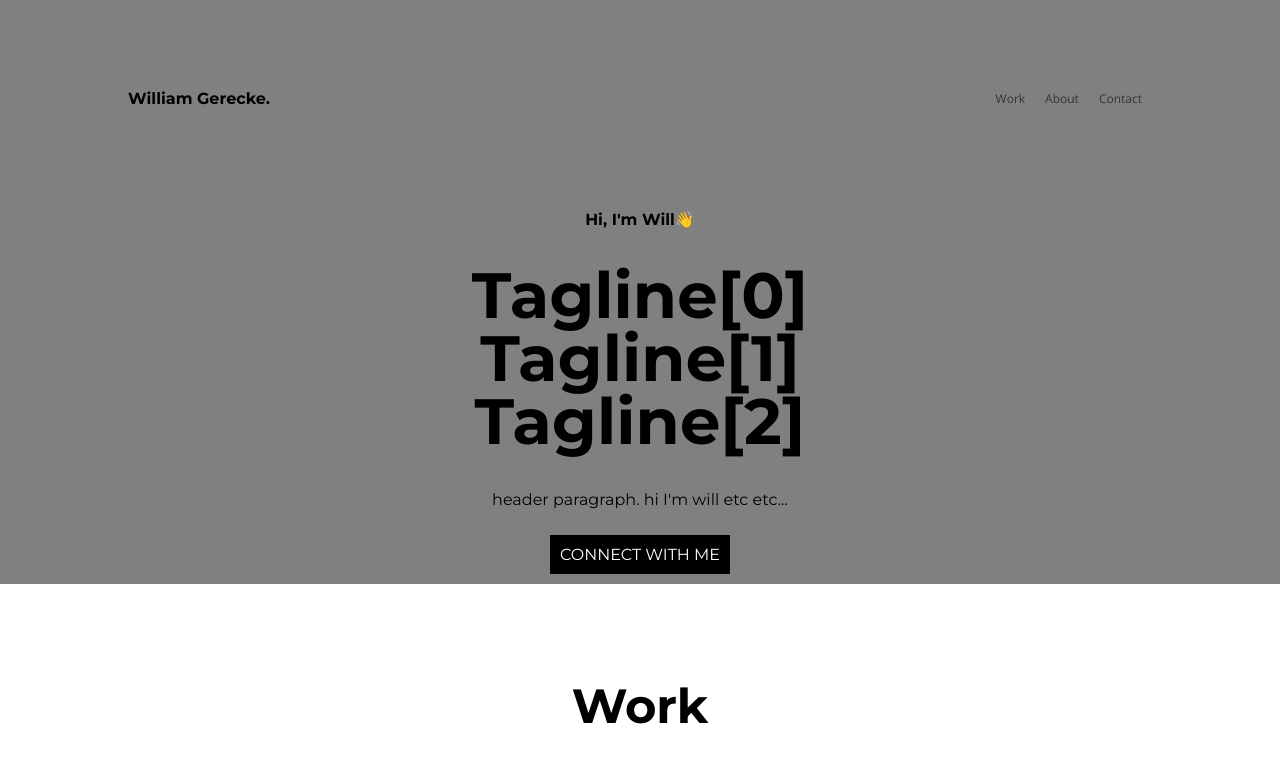
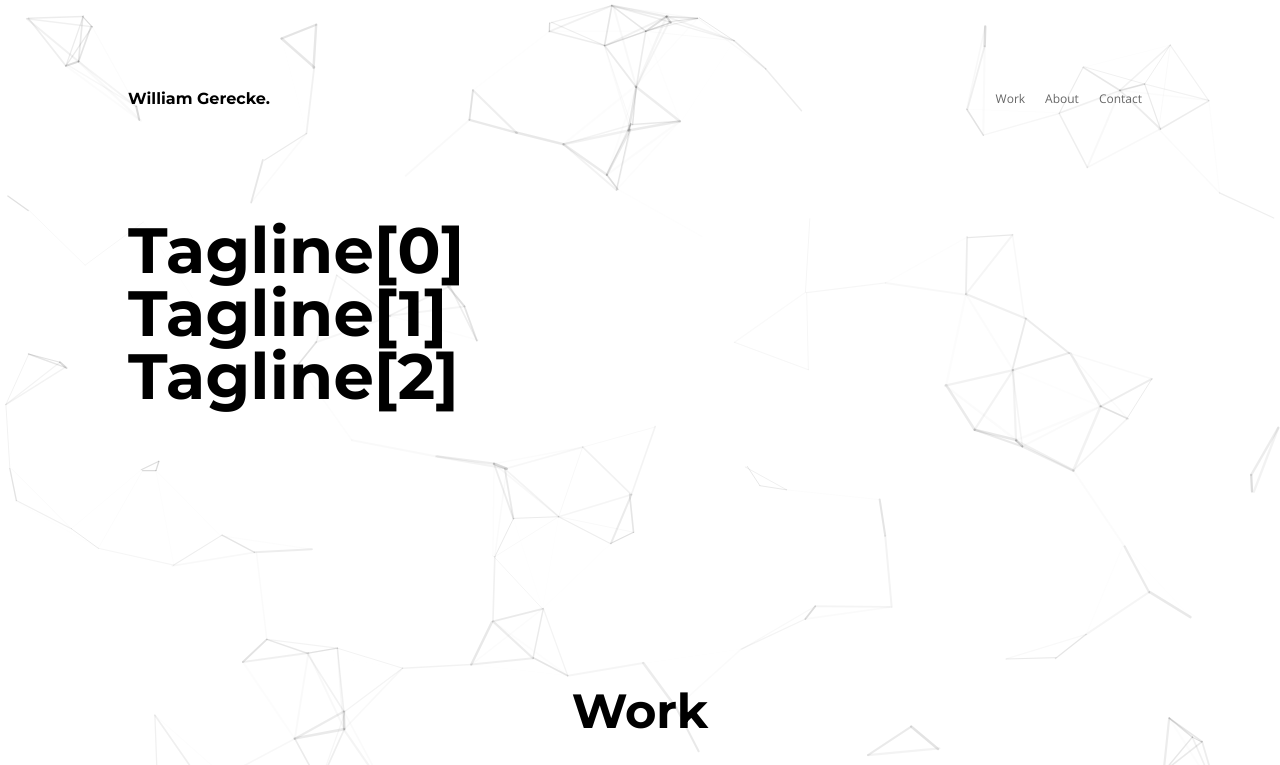
Before and after one commit to wlgfour/portfolio, a Gatsby site: page / in a window 1280 px wide. Shown: the top 765 px of the page. Built offline with nearby package versions, Linux system fonts and the light colour scheme; Gatsby itself is replaced by a stand-in of ours.

Commit message:
added jumbotron and neat animation using p5. changed header around a bit do that it gives the jumbotron some space. changed index.js to include the layout component again because there's no need for that weird workaround

```diff
--- a/package.json
+++ b/package.json
@@ -22,6 +22,7 @@
     "gatsby-plugin-smoothscroll": "^1.2.0",
     "gatsby-source-filesystem": "^4.2.0",
     "gatsby-transformer-sharp": "^4.2.0",
+    "p5": "^1.4.0",
     "react": "^17.0.1",
     "react-dom": "^17.0.1",
     "react-helmet": "^6.1.0",
--- a/src/components/Header.js
+++ b/src/components/Header.js
@@ -7,14 +7,6 @@ const Header = () => {
         <div className='section' id='home'>
             <div className='container'>
                 <div className='header-wrapper'>
-                    <Fade bottom>
-                        <h2>
-                            Hi, I'm Will
-                            <span role="img" aria-label="Emoji">
-                                👋
-                            </span>
-                        </h2>
-                    </Fade>
                     <Fade bottom cascade>
                         <div className='heading-wrapper'>
                             <h1>Tagline[0]</h1>
@@ -22,14 +14,14 @@ const Header = () => {
                             <h1>Tagline[2]</h1>
                         </div>
                     </Fade>
-                    <Fade bottom>
+                    {/* <Fade bottom>
                         <p>header paragraph. hi I'm will etc etc...</p>
-                    </Fade>
-                    <Fade bottom>
+                    </Fade> */}
+                    {/* <Fade bottom>
                         <a href={`mailto:${data.contactEmail}`} className='primary-btn'>
                             CONNECT WITH ME
                         </a>
-                    </Fade>
+                    </Fade> */}
                 </div>
             </div>
         </div>
--- /dev/null
+++ b/src/components/Jumbotron.js
@@ -0,0 +1,101 @@
+import React from "react";
+import p5 from 'p5'
+import {randFloat, randInt} from '../utils/rand'
+
+
+class Particle {
+    /**
+     * simulates a particle moving around
+     * @param {*} width
+     * @param {*} height
+     */
+    constructor(width, height) {
+        this.width = width
+        this.height = height
+
+        this.x = randFloat(0, width)
+        this.y = randFloat(0, height)
+        this.dx = randFloat(-2, 2)
+        this.dy = randFloat(-1, 1)
+        this.r = randInt(2, 8)
+    }
+
+    move() {
+        // move by dx, dy and turn around if moved too far
+        if (this.x < 0 || this.x > this.width)
+            this.dx *= -1
+        if (this.y < 0 || this.y > this.height)
+            this.dy *= -1
+        this.x += this.dx
+        this.y += this.dy
+    }
+}
+
+
+const Jumbotron = () => {
+    const ref = React.useRef();
+
+    React.useEffect(() => {
+        new p5(animate, ref.current)
+    })
+
+    const animate = (p) => {
+        // get width and height of containing div
+        const width = ref.current.clientWidth
+        const height = ref.current.clientHeight
+
+        // initiate all of the particles
+        let particles = [];
+        for (let i=0; i < width / 8; i++) {
+            particles.push(new Particle(width, height))
+        }
+
+        window.addEventListener("resize", () => {
+            // get new width and height of canvas and resize it
+            const nw = ref.current.clientWidth
+            const nh = ref.current.clientHeight
+            p.resizeCanvas(nw, nh)
+
+            // set new environment for particles and teleport if they run away
+            particles.forEach(particle => {
+                particle.width = nw
+                if (particle.x > nw)
+                    particle.x = randFloat(0, nw)
+
+                particle.height = nh
+                if (particle.y > nh)
+                    particle.y = randFloat(0, nh)
+            })
+        });
+
+        // create the canvas and set the framerate
+        p.setup = () => {
+            p.createCanvas(width, height)
+            p.frameRate(30)
+        }
+
+        // draw loop of p5
+        p.draw = () => {
+            p.clear()
+            particles.forEach((particle, i) => {
+                // move the particle and for each unique parit of particles....
+                particle.move()
+                particles.slice(i + 1).forEach(particle2 => {
+                    // draw a line between close particles and style by distance
+                    let d = p.dist(particle.x, particle.y, particle2.x, particle2.y);
+                    if (d < 100) {
+                        p.stroke(`rgba(0, 0, 0, ${(100 - d) / 600})`);
+                        p.strokeWeight(3 * (particle.r + particle2.r) / 16)
+                        p.line(particle.x, particle.y, particle2.x, particle2.y)
+                    }
+                })
+            })
+        }
+    }
+
+    return (
+        <div className='jumbotron' ref={ref}></div>
+    )
+}
+
+export default Jumbotron
--- a/src/data.js
+++ b/src/data.js
@@ -33,69 +33,48 @@ const data = {
     ],
     projects: [
         {
-            title: "Project One", //Project Title - Add Your Project Title Here
+            title: "Capstone project",
             para:
-              "Lorem Ipsum is simply dummy text of the printing and typesetting industry. Lorem Ipsum has been the industry's standard dummy text.", // Add Your Service Type Here
-            //Project Image - Add Your Project Image Here
+              "Lorem Ipsum is simply dummy text of the printing and typesetting industry. Lorem Ipsum has been the industry's standard dummy text.",
             imageSrc:
               "https://images.unsplash.com/photo-1487837647815-bbc1f30cd0d2?ixlib=rb-1.2.1&ixid=MXwxMjA3fDB8MHxzZWFyY2h8Njl8fHBhc3RlbHxlbnwwfHwwfA%3D%3D&auto=format&fit=crop&w=400&q=60",
-            //Project URL - Add Your Project Url Here
             url: "http://chetanverma.com/",
         }, {
-            title: "Project One", //Project Title - Add Your Project Title Here
+            title: "HiTS",
             para:
-              "Lorem Ipsum is simply dummy text of the printing and typesetting industry. Lorem Ipsum has been the industry's standard dummy text.", // Add Your Service Type Here
-            //Project Image - Add Your Project Image Here
+              "Lorem Ipsum is simply dummy text of the printing and typesetting industry. Lorem Ipsum has been the industry's standard dummy text.",
             imageSrc:
               "https://images.unsplash.com/photo-1487837647815-bbc1f30cd0d2?ixlib=rb-1.2.1&ixid=MXwxMjA3fDB8MHxzZWFyY2h8Njl8fHBhc3RlbHxlbnwwfHwwfA%3D%3D&auto=format&fit=crop&w=400&q=60",
-            //Project URL - Add Your Project Url Here
             url: "http://chetanverma.com/",
         }, {
-            title: "Project Two", //Project Title - Add Your Project Title Here
+            title: "Teaching assistant",
             para:
-              "Lorem Ipsum is simply dummy text of the printing and typesetting industry. Lorem Ipsum has been the industry's standard dummy text.", // Add Your Service Type Here
-            //Project Image - Add Your Project Image Here
+              "Lorem Ipsum is simply dummy text of the printing and typesetting industry. Lorem Ipsum has been the industry's standard dummy text.",
             imageSrc:
               "https://images.unsplash.com/photo-1605153864431-a2795a1b2f95?ixlib=rb-1.2.1&ixid=MXwxMjA3fDB8MHxjb2xsZWN0aW9uLXBhZ2V8MXwyNTY3ODl8fGVufDB8fHw%3D&auto=format&fit=crop&w=400&q=60",
-            //Project URL - Add Your Project Url Here
             url: "http://chetanverma.com/",
         }, {
-            title: "Project Three", //Project Title - Add Your Project Title Here
+            title: "TLI industry project",
             para:
-              "Lorem Ipsum is simply dummy text of the printing and typesetting industry. Lorem Ipsum has been the industry's standard dummy text.", // Add Your Service Type Here
-            //Project Image - Add Your Project Image Here
+              "Lorem Ipsum is simply dummy text of the printing and typesetting industry. Lorem Ipsum has been the industry's standard dummy text.",
             imageSrc:
               "https://images.unsplash.com/photo-1504083898675-c896ecdae86e?ixlib=rb-1.2.1&ixid=MXwxMjA3fDB8MHxzZWFyY2h8MjJ8fHBhc3RlbHxlbnwwfHwwfA%3D%3D&auto=format&fit=crop&w=400&q=60",
-            //Project URL - Add Your Project Url Here
             url: "http://chetanverma.com/",
         }, {
-            title: "Project Four", //Project Title - Add Your Project Title Here
+            title: "Personal portfolio",
             para:
-              "Lorem Ipsum is simply dummy text of the printing and typesetting industry. Lorem Ipsum has been the industry's standard dummy text.", // Add Your Service Type Here
-            //Project Image - Add Your Project Image Here
+              "Lorem Ipsum is simply dummy text of the printing and typesetting industry. Lorem Ipsum has been the industry's standard dummy text.",
             imageSrc:
               "https://images.unsplash.com/photo-1492171983775-a51717616c0d?ixlib=rb-1.2.1&ixid=MXwxMjA3fDB8MHxzZWFyY2h8NjB8fHBhc3RlbHxlbnwwfHwwfA%3D%3D&auto=format&fit=crop&w=400&q=60",
-            //Project URL - Add Your Project Url Here
             url: "http://chetanverma.com/",
         }, {
-            title: "Project Five", //Project Title - Add Your Project Title Here
-            para:
-              "Lorem Ipsum is simply dummy text of the printing and typesetting industry. Lorem Ipsum has been the industry's standard dummy text.", // Add Your Service Type Here
-            //Project Image - Add Your Project Image Here
-            imageSrc:
-              "https://images.unsplash.com/photo-1534239143101-1b1c627395c5?ixlib=rb-1.2.1&ixid=MXwxMjA3fDB8MHxzZWFyY2h8NzZ8fHBhc3RlbHxlbnwwfHwwfA%3D%3D&auto=format&fit=crop&w=400&q=60",
-            //Project URL - Add Your Project Url Here
-            url: "http://chetanverma.com/",
-        }, {
-            title: "Project Six", //Project Title - Add Your Project Title Here
-            para:
-              "Lorem Ipsum is simply dummy text of the printing and typesetting industry. Lorem Ipsum has been the industry's standard dummy text.", // Add Your Service Type Here
-            //Project Image - Add Your Project Image Here
-            imageSrc:
-              "https://images.unsplash.com/photo-1517479149777-5f3b1511d5ad?ixlib=rb-1.2.1&ixid=MXwxMjA3fDB8MHxzZWFyY2h8MTAyfHxwYXN0ZWx8ZW58MHx8MHw%3D&auto=format&fit=crop&w=400&q=60",
-            //Project URL - Add Your Project Url Here
-            url: "http://chetanverma.com/",
-          },
+          title: "Reddit sentiment analysis",
+          para:
+            "Lorem Ipsum is simply dummy text of the printing and typesetting industry. Lorem Ipsum has been the industry's standard dummy text.",
+          imageSrc:
+            "https://images.unsplash.com/photo-1534239143101-1b1c627395c5?ixlib=rb-1.2.1&ixid=MXwxMjA3fDB8MHxzZWFyY2h8NzZ8fHBhc3RlbHxlbnwwfHwwfA%3D%3D&auto=format&fit=crop&w=400&q=60",
+          url: "http://chetanverma.com/",
+      },
     ],
     about: {
       aboutp1: 'This is a paragraph about me.',
--- a/src/pages/index.js
+++ b/src/pages/index.js
@@ -8,22 +8,19 @@ import Skills from '../components/Skills'
 import Promotion from '../components/Promotion'
 import Footer from '../components/Footer'
 import Navbar from "../components/Navbar"
+import Jumbotron from '../components/Jumbotron'
 
 const IndexPage = () => {
   return (
-    <main>
-    {/* <Layout> */}
-      <div id='jumbotron' style={{backgroundColor: 'grey'}}>
-        <Navbar></Navbar>
-        <Header></Header>
-      </div>
+    <Layout>
+      <Jumbotron></Jumbotron>
+      <Header></Header>
       <Work></Work>
       <About></About>
       <Skills></Skills>
       <Promotion></Promotion>
       <Footer></Footer>
-    {/* </Layout> */}
-    </main>
+    </Layout>
   )
 }
 
--- a/src/styles/header.scss
+++ b/src/styles/header.scss
@@ -3,25 +3,17 @@
   margin-top: 10vh;
   display: flex;
   flex-direction: column;
-    align-items: center;
+  align-items: left;
 
-    h2 {
-      font-size: 1rem;
-      text-align: center;
-      @include media(">=phone", "<lgphone") {
-        font-size: 14px;
-      }
-      @include media(">=lgphone", "<tablet") {
-        font-size: 16px;
-      }
-      @include media(">=tablet", "<desktop") {
-        font-size: 16px;
-      }
-    }
   .heading-wrapper {
+    // display: block;
+    // width: 100%;
+    // display: flex;
+    // flex-direction: column;
+    // align-items: left;
     h1 {
       font-size: 4rem;
-        text-align: center;
+      text-align: left;
       line-height: 20px;
       @include media(">=phone", "<lgphone") {
         font-size: 1.5rem;
@@ -36,21 +28,8 @@
       }
     }
   }
-    p {
-      width: 50%;
-      text-align: center;
-      overflow: hidden;
-      @include media(">=phone", "<lgphone") {
-        font-size: 12px;
-        width: 100%;
 }
-      @include media(">=lgphone", "<tablet") {
-        font-size: 12px;
-        width: 100%;
+
+#home {
+  padding-bottom: 10rem;
 }
-      @include media(">=tablet", "<desktop") {
-        font-size: 14px;
-        width: 100%;
-      }
-    }
-  }
--- /dev/null
+++ b/src/styles/jumbotron.scss
@@ -0,0 +1,9 @@
+.jumbotron {
+    box-sizing: border-box;
+    width: 100%;
+    height: 100%;
+    position: absolute;
+    top: 0;
+    left: 0;
+    z-index: -5;
+}
--- a/src/styles/main.scss
+++ b/src/styles/main.scss
@@ -14,6 +14,7 @@
 @import "./promotion.scss";
 @import "./footer.scss";
 @import "./lightbox.scss";
+@import './jumbotron.scss';
 
 * {
   font-family: "Montserrat";
--- /dev/null
+++ b/src/utils/rand.js
@@ -0,0 +1,9 @@
+function randFloat(min, max) {
+    return Math.random() * (max - min) + min
+}
+
+function randInt(min, max) {
+    return Math.floor(randFloat(min, max))
+}
+
+export {randFloat, randInt}
```
Lines whose indentation alone changed are shown as unchanged.
